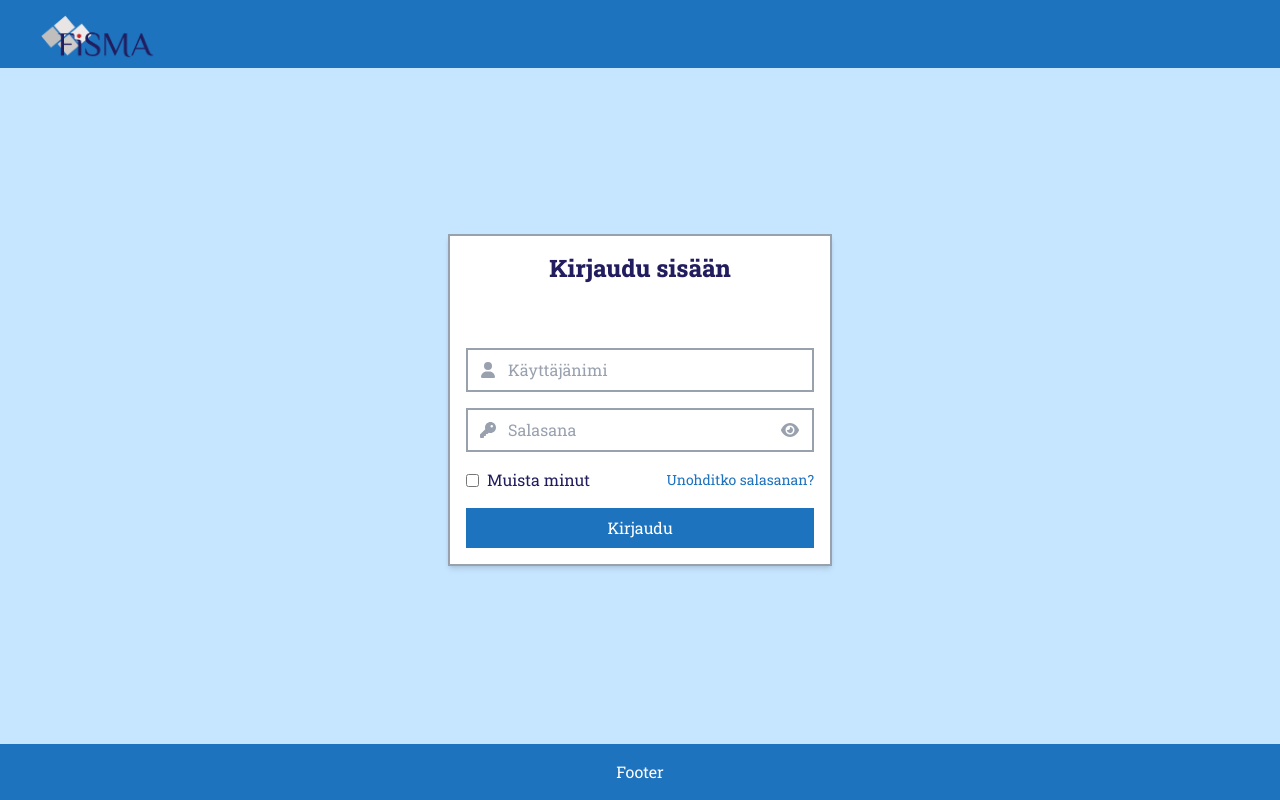
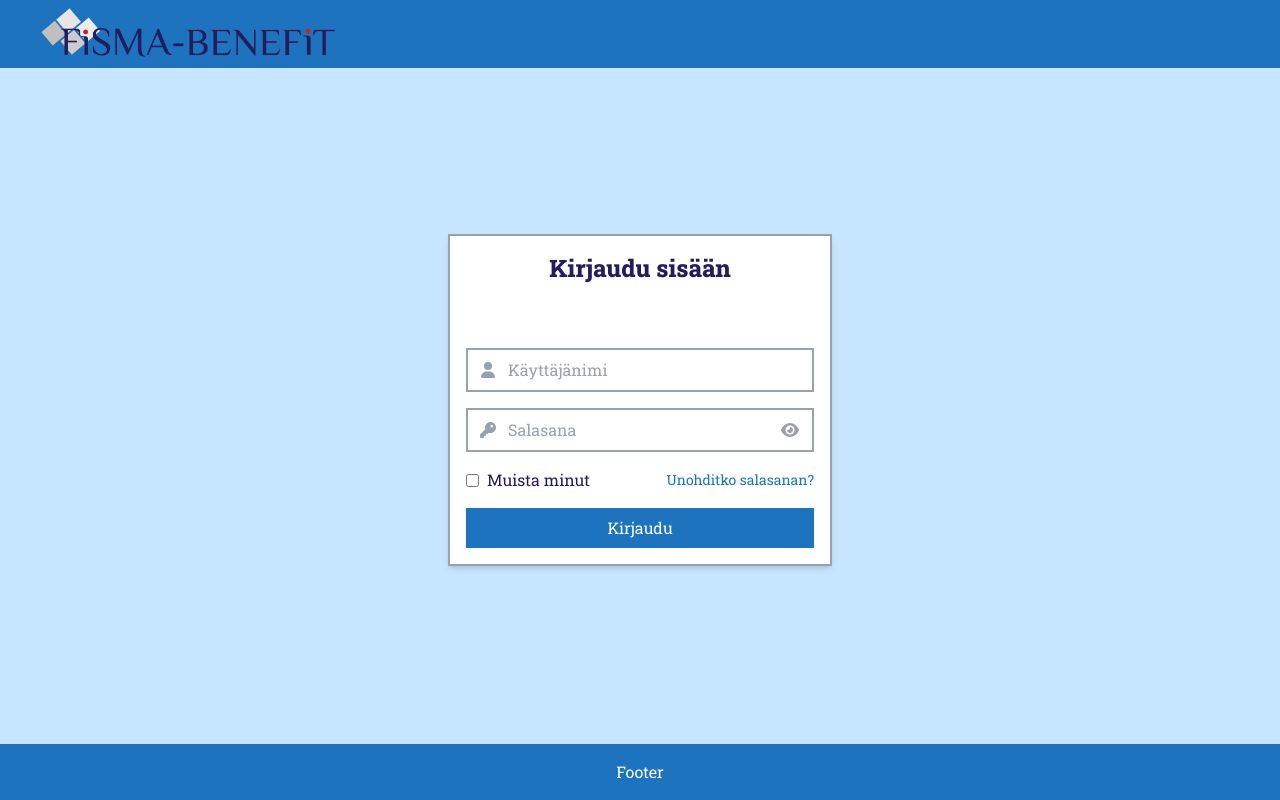
Before and after one commit to fisma-benefit-app/benefit-app, a React (Vite) app in the folder frontend/: page /login in a window 1280 px wide. Built offline with nearby package versions, Linux system fonts and the light colour scheme; no server answers.

Commit message:
feat: Fisma-benefit_logo

```diff
--- a/frontend/src/components/Header.tsx
+++ b/frontend/src/components/Header.tsx
@@ -21,7 +21,7 @@ const Header = () => {
   return (
     <header className="fixed top-0 w-full bg-fisma-blue text-white flex z-999">
       <Link to="/">
-        <img src="../Fisma_logo.png" alt="FISMA Logo" className="h-15 w-auto mb-2 ml-10 hover:brightness-90" />
+        <img src="../Fisma-benefit_logo.png" alt="FISMA Logo" className="h-15 w-auto mb-2 ml-10 hover:brightness-90" />
       </Link>
       <div className='absolute top-0 right-0 h-full flex items-center'>
         {loggedIn &&
```
Also changed, not shown: frontend/public/Fisma-benefit_logo.png (added).
